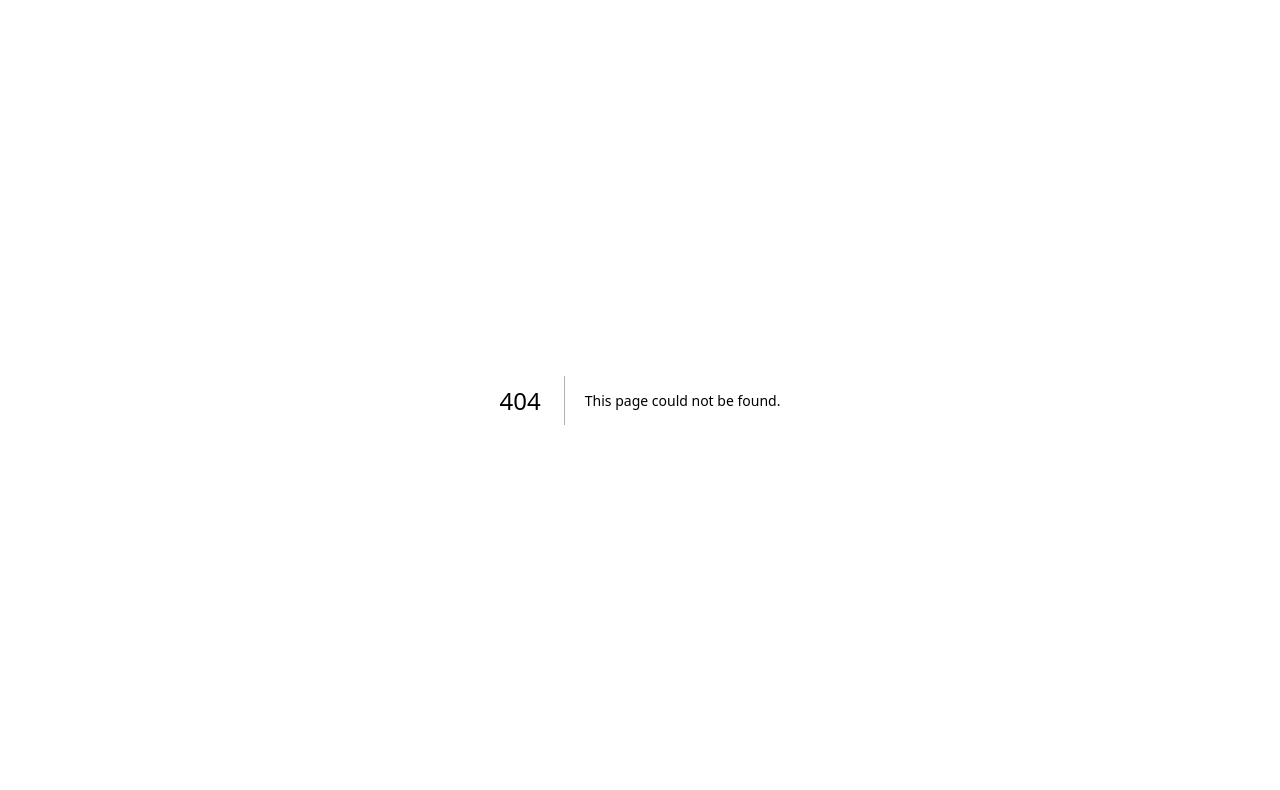
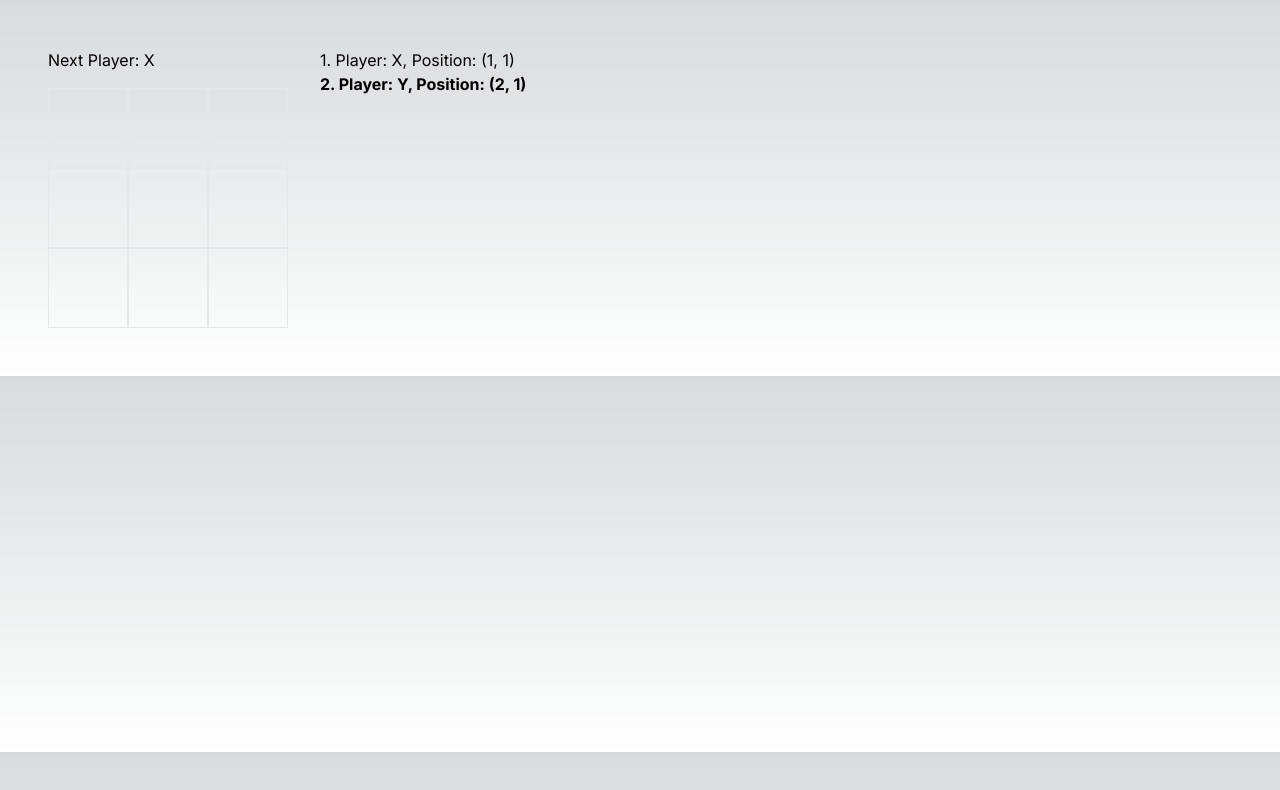
Before and after one commit to ColorOfLight/web-frontend-template, a Next.js app: page /tic-tac-toe in a window 1280 px wide. Before the commit this address had no page. Shown: the top 790 px of the page. Built offline with nearby package versions, Linux system fonts and the light colour scheme.

Commit message:
feat: add UI for tic-tac-toe

```diff
--- /dev/null
+++ b/src/app/tic-tac-toe/page.tsx
@@ -0,0 +1,38 @@
+export default function TicTaeToePage() {
+  const board = [
+    [null, null, null],
+    [null, null, null],
+    [null, null, null],
+  ];
+
+  return (
+    <main>
+      <div className="flex p-12 gap-8">
+        <div>
+          <p className="mb-4">Next Player: X</p>
+          <div>
+            {board.map((row, y) => (
+              <div className="flex" key={`${y}`}>
+                {row.map((value, x) => (
+                  <div className="w-20 h-20 border" key={`${x},${y}`}></div>
+                ))}
+              </div>
+            ))}
+          </div>
+        </div>
+        <div>
+          <ol>
+            <li>
+              <button>1. Player: X, Position: (1, 1)</button>
+            </li>
+            <li>
+              <button className="font-bold">
+                2. Player: Y, Position: (2, 1)
+              </button>
+            </li>
+          </ol>
+        </div>
+      </div>
+    </main>
+  );
+}
```
Also changed, not shown: src/app/tic-tac-toe/README.md.
